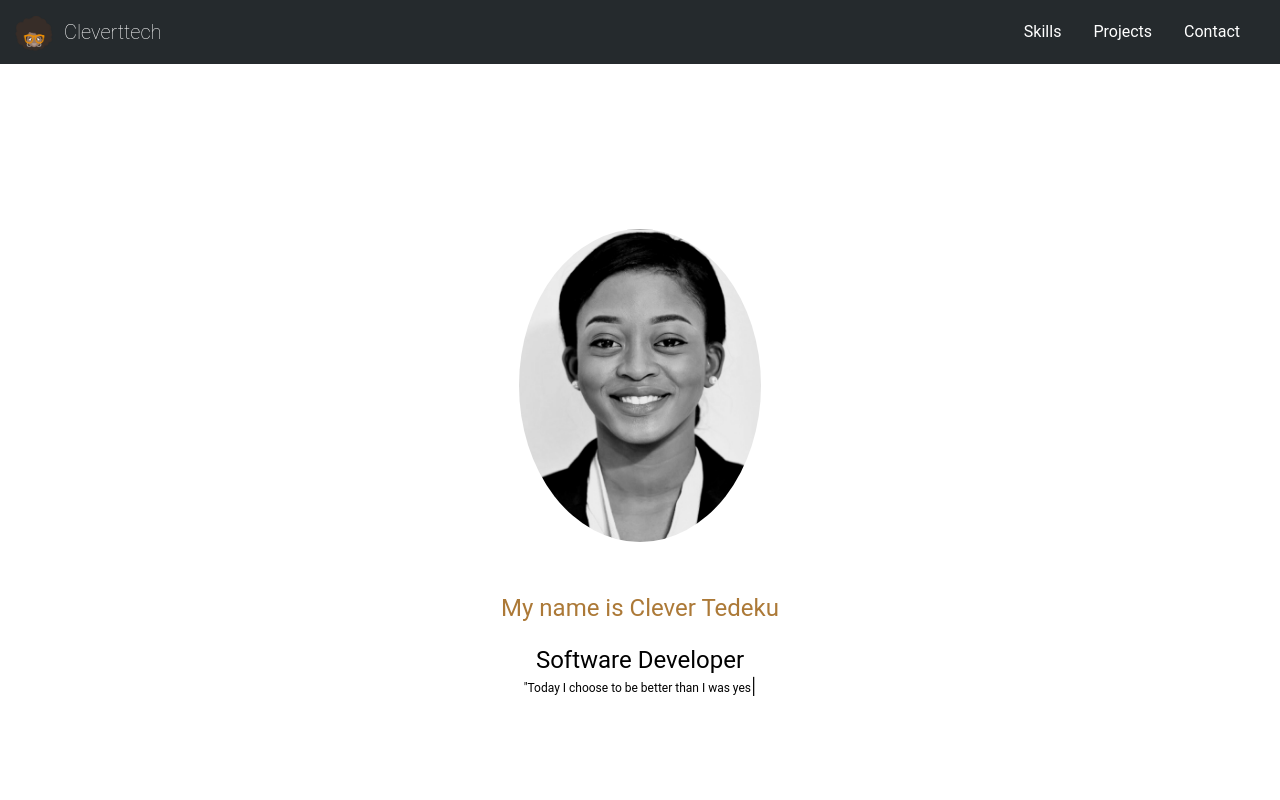
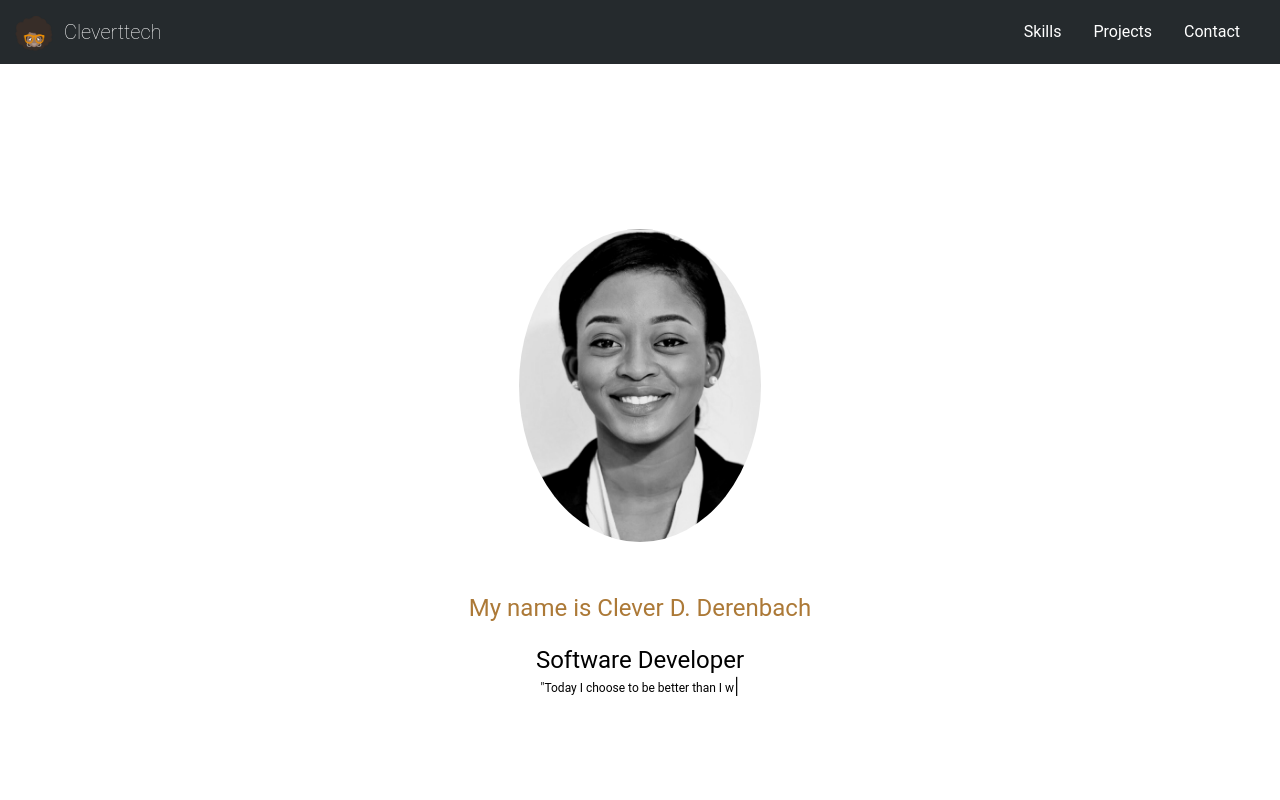
Before and after one commit to Cleverttech/my-portfolio, a React (Create React App) app: page / in a window 1280 px wide. Shown: the top 800 px of the page. Built offline with nearby package versions, Linux system fonts and the light colour scheme.

Commit message:
Update App.js

```diff
--- a/src/App.js
+++ b/src/App.js
@@ -239,7 +239,7 @@ function App() {
 					</div>
 					<Typist>
 					<Typography variant="h5" className={classes.heading} color={theme.palette.secondary.main}>
-						My name is Clever Tedeku
+						My name is Clever D. Derenbach
 					</Typography>
 			    	<Typist.Delay ms={500} />
 				        <br />
```
